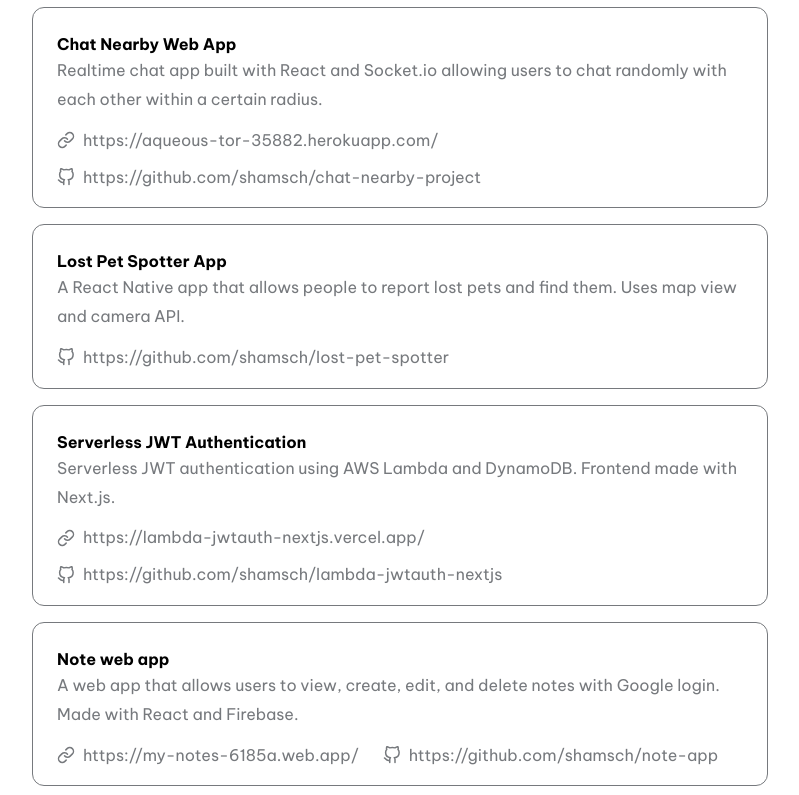
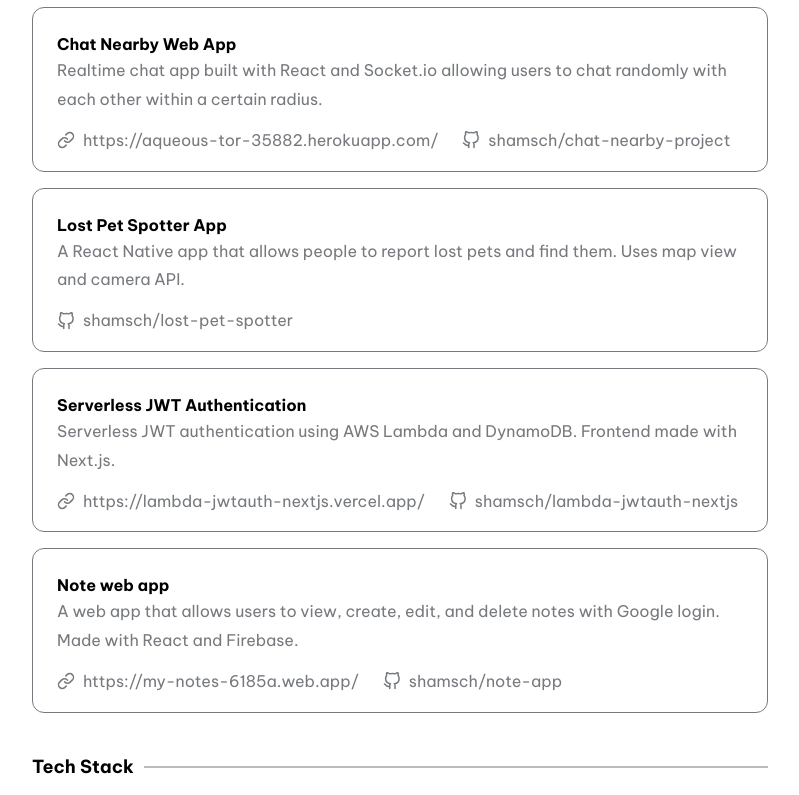
Before and after one commit to shamsch/minimal-portfolio, a Next.js app: page / in a window 1280 px wide. Shown: the part 1120-1915 px from the top of the page, without its empty margins (240-1039 px from the left). Built offline with nearby package versions, Linux system fonts and the light colour scheme.

Commit message:
fixed broken links

```diff
--- a/data/config.js
+++ b/data/config.js
@@ -16,24 +16,24 @@ export const projects = {
       title: 'Chat Nearby Web App',
       description: 'Realtime chat app built with React and Socket.io allowing users to chat randomly with each other within a certain radius.',
       link: 'https://aqueous-tor-35882.herokuapp.com/',
-      github: 'https://github.com/shamsch/chat-nearby-project'
+      github: 'shamsch/chat-nearby-project'
     },
     {
       title: 'Lost Pet Spotter App',
       description: 'A React Native app that allows people to report lost pets and find them. Uses map view and camera API.',
-      github: 'https://github.com/shamsch/lost-pet-spotter'
+      github: 'shamsch/lost-pet-spotter'
     },
     {
       title: 'Serverless JWT Authentication',
       description: 'Serverless JWT authentication using AWS Lambda and DynamoDB. Frontend made with Next.js.',
       link: 'https://lambda-jwtauth-nextjs.vercel.app/',
-      github: 'https://github.com/shamsch/lambda-jwtauth-nextjs'
+      github: 'shamsch/lambda-jwtauth-nextjs'
     },
     {
       title: 'Note web app',
       description: 'A web app that allows users to view, create, edit, and delete notes with Google login. Made with React and Firebase.',
       link: 'https://my-notes-6185a.web.app/',
-      github: 'https://github.com/shamsch/note-app'
+      github: 'shamsch/note-app'
     }
   ]
 };
```
